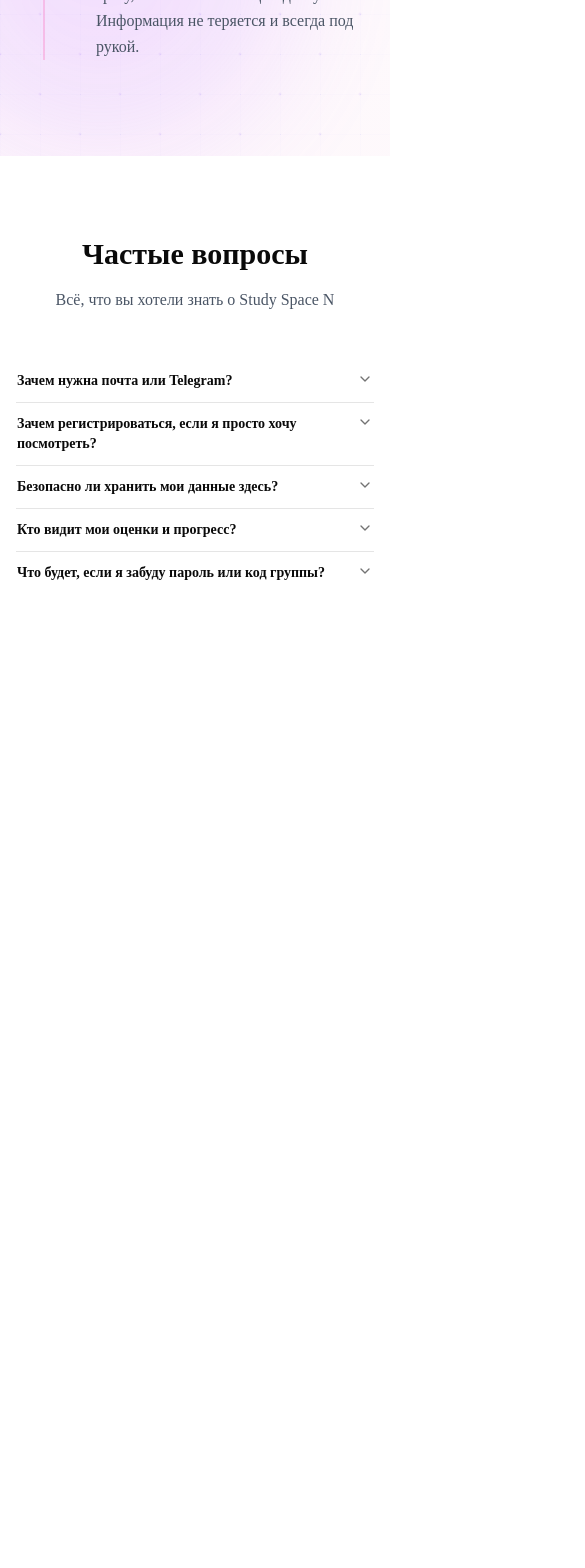
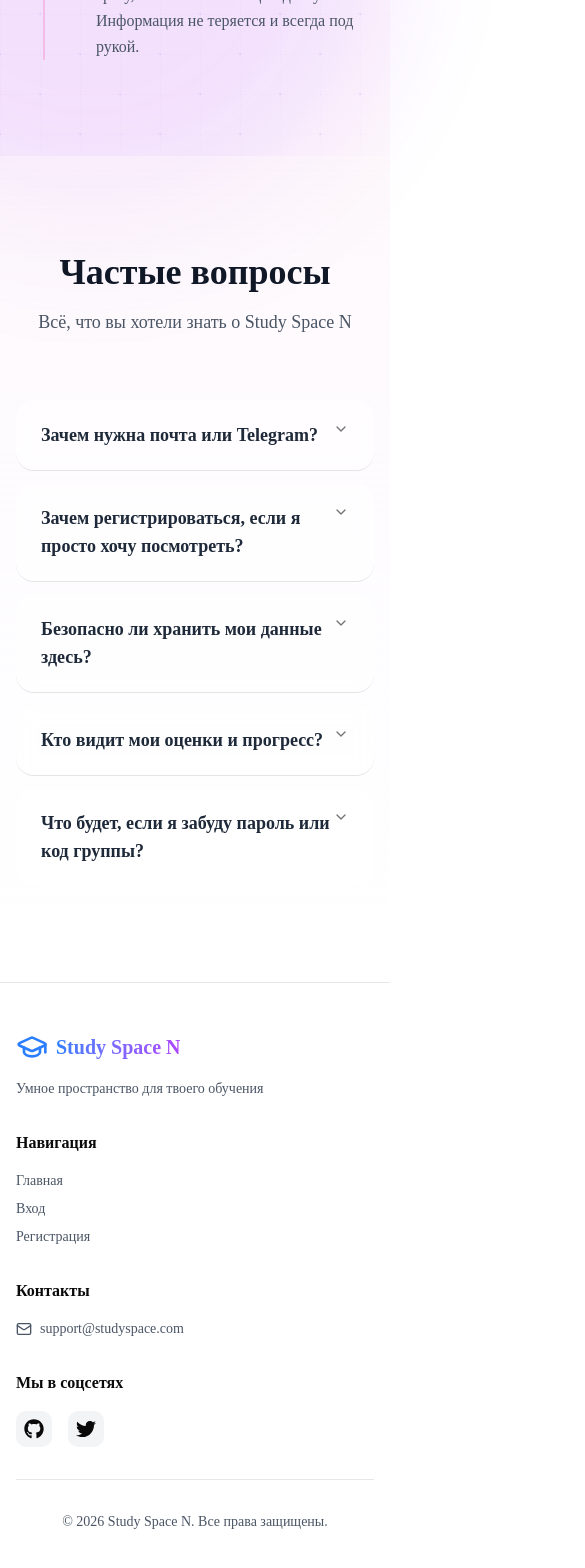
Before and after one commit to programmnik/study-space-n, a Next.js app: page / in a window 390 px wide. Shown: the part 6098-7666 px from the top of the page, 585 px wide, since content can reach past the window. Before the commit the page ends 6772 px from the top, so only its background shows below. Built offline with nearby package versions, Linux system fonts and the light colour scheme.

Commit message:
Footer добавлен на главную. некоторые коррекция в дизайне

```diff
--- a/app/page.tsx
+++ b/app/page.tsx
@@ -1,6 +1,7 @@
 import { FAQ } from "@/components/landing/FAQ";
 import { Features } from "@/components/landing/Features";
 import { FeaturesDetailed } from "@/components/landing/FeaturesDetailed";
+import { Footer } from "@/components/landing/Footer";
 import { Hero } from "@/components/landing/Hero";
 import { Slider } from "@/components/landing/Slider";
 import { Container } from "@/components/shared/Container";
@@ -18,6 +19,7 @@ export default function Home() {
       <Slider />
       <FeaturesDetailed />
       <FAQ />
+      <Footer />
 
     </main>
   </>
--- a/components/landing/FAQ.tsx
+++ b/components/landing/FAQ.tsx
@@ -4,6 +4,7 @@ import {
     AccordionItem,
     AccordionTrigger,
 } from '@/components/ui/accordion'
+import { ChevronDown } from 'lucide-react'
 
 const faqs = [
     {
@@ -30,22 +31,28 @@ const faqs = [
 
 export function FAQ() {
     return (
-        <section className="py-20">
-            <div className="container mx-auto px-4 max-w-3xl">
-                <h2 className="text-3xl md:text-4xl font-bold text-center mb-4">
+        <section className="relative py-24 bg-gradient-to-b from-pink-50/50 via-purple-50/30 to-white dark:from-pink-950/20 dark:via-purple-950/20 dark:to-slate-900">
+            <div className="container relative mx-auto px-4 max-w-3xl">
+                <h2 className="text-4xl md:text-5xl font-bold text-center mb-4 text-gray-900 dark:text-white">
                     Частые вопросы
                 </h2>
-                <p className="text-gray-600 dark:text-gray-400 text-center mb-12">
+                <p className="text-gray-600 dark:text-gray-400 text-center text-lg mb-16">
                     Всё, что вы хотели знать о Study Space N
                 </p>
 
-                <Accordion className="w-full">
+                <Accordion className="w-full space-y-3">
                     {faqs.map((faq, idx) => (
-                        <AccordionItem key={idx} value={`item-${idx}`}>
-                            <AccordionTrigger className="text-left font-semibold hover:no-underline">
-                                {faq.question}
+                        <AccordionItem
+                            key={idx}
+                            value={`item-${idx}`}
+                            className="border-0 bg-white/50 dark:bg-gray-800/30 backdrop-blur-sm rounded-2xl px-6 transition-all hover:bg-white/70 dark:hover:bg-gray-800/50"
+                        >
+                            <AccordionTrigger className="text-left py-5 hover:no-underline [&[data-state=open]>svg]:rotate-180">
+                                <span className="text-lg md:text-xl font-semibold text-gray-800 dark:text-gray-200">
+                                    {faq.question}
+                                </span>
                             </AccordionTrigger>
-                            <AccordionContent className="text-gray-600 dark:text-gray-400 leading-relaxed">
+                            <AccordionContent className="text-gray-600 dark:text-gray-400 text-base md:text-lg leading-relaxed pb-5">
                                 {faq.answer}
                             </AccordionContent>
                         </AccordionItem>
--- a/components/landing/FeaturesDetailed.tsx
+++ b/components/landing/FeaturesDetailed.tsx
@@ -42,7 +42,7 @@ export function FeaturesDetailed() {
     ];
 
     return (
-        <section className="relative py-24 overflow-hidden">
+        <section className="relative py-24">
             {/* Фон с сеткой */}
             <div className="absolute inset-0 bg-gradient-to-b from-blue-50/50 via-purple-50/30 to-pink-50/50 dark:from-blue-950/20 dark:via-purple-950/20 dark:to-pink-950/20">
                 {/* Сетка как в Prism */}
@@ -64,10 +64,10 @@ export function FeaturesDetailed() {
                     <rect width="100%" height="100%" fill="url(#dots)" />
                 </svg>
 
-                {/* Пульсирующие градиенты */}
-                <div className="absolute top-0 left-1/4 w-96 h-96 bg-blue-400/20 rounded-full blur-3xl animate-pulse" />
-                <div className="absolute bottom-0 right-1/4 w-96 h-96 bg-purple-400/20 rounded-full blur-3xl animate-pulse delay-1000" />
-                <div className="absolute top-1/2 left-1/2 -translate-x-1/2 -translate-y-1/2 w-96 h-96 bg-pink-400/10 rounded-full blur-3xl animate-pulse delay-2000" />
+                {/* Пульсирующие градиенты - теперь они выходят за пределы */}
+                <div className="absolute -top-28 left-64 w-[600px] h-[600px] bg-blue-400/20 rounded-full blur-3xl animate-pulse" />
+                <div className="absolute -bottom-20 -right-0 w-[600px] h-[600px] bg-purple-400/20 rounded-full blur-3xl animate-pulse delay-1000" />
+                <div className="absolute top-1/2 left-1/2 -translate-x-1/2 -translate-y-1/2 w-[500px] h-[500px] bg-pink-400/10 rounded-full blur-3xl animate-pulse delay-2000" />
             </div>
 
             {/* Декоративные SVG по бокам */}
@@ -111,7 +111,6 @@ export function FeaturesDetailed() {
 
             {/* Контент */}
             <div className="container relative mx-auto px-4 max-w-2xl z-10">
-
                 <div className="relative">
                     {/* Вертикальная линия времени */}
                     <div className="absolute left-[27px] top-0 bottom-0 w-0.5 bg-gradient-to-b from-blue-400 via-purple-400 to-pink-400 opacity-30" />
--- /dev/null
+++ b/components/landing/Footer.tsx
@@ -0,0 +1,60 @@
+import { GraduationCap, Mail } from 'lucide-react'
+import { FaGithub, FaTwitter } from 'react-icons/fa'
+import Link from 'next/link'
+
+export function Footer() {
+    return (
+        <footer className="border-t border-gray-200 dark:border-slate-700 bg-white dark:bg-slate-900">
+            <div className="container mx-auto px-4 py-12">
+                <div className="grid grid-cols-1 md:grid-cols-4 gap-8">
+                    <div>
+                        <Link href="/" className="flex items-center gap-2 mb-4">
+                            <GraduationCap className="w-8 h-8 text-blue-500" />
+                            <span className="text-xl font-bold bg-gradient-to-r from-blue-500 to-purple-500 bg-clip-text text-transparent">
+                                Study Space N
+                            </span>
+                        </Link>
+                        <p className="text-sm text-gray-600 dark:text-gray-400">
+                            Умное пространство для твоего обучения
+                        </p>
+                    </div>
+
+                    <div>
+                        <h4 className="font-semibold mb-4">Навигация</h4>
+                        <ul className="space-y-2 text-sm text-gray-600 dark:text-gray-400">
+                            <li><Link href="/" className="hover:text-blue-500 transition-colors">Главная</Link></li>
+                            <li><Link href="/login" className="hover:text-blue-500 transition-colors">Вход</Link></li>
+                            <li><Link href="/register" className="hover:text-blue-500 transition-colors">Регистрация</Link></li>
+                        </ul>
+                    </div>
+
+                    <div>
+                        <h4 className="font-semibold mb-4">Контакты</h4>
+                        <ul className="space-y-2 text-sm text-gray-600 dark:text-gray-400">
+                            <li className="flex items-center gap-2">
+                                <Mail className="w-4 h-4" />
+                                <span>support@studyspace.com</span>
+                            </li>
+                        </ul>
+                    </div>
+
+                    <div>
+                        <h4 className="font-semibold mb-4">Мы в соцсетях</h4>
+                        <div className="flex gap-4">
+                            <Link href="#" className="p-2 rounded-lg bg-gray-100 dark:bg-slate-800 hover:bg-gray-200 dark:hover:bg-slate-700 transition-colors">
+                                <FaGithub className="w-5 h-5" />
+                            </Link>
+                            <Link href="#" className="p-2 rounded-lg bg-gray-100 dark:bg-slate-800 hover:bg-gray-200 dark:hover:bg-slate-700 transition-colors">
+                                <FaTwitter className="w-5 h-5" />
+                            </Link>
+                        </div>
+                    </div>
+                </div>
+
+                <div className="border-t border-gray-200 dark:border-slate-700 mt-8 pt-8 text-center text-sm text-gray-600 dark:text-gray-400">
+                    © {new Date().getFullYear()} Study Space N. Все права защищены.
+                </div>
+            </div>
+        </footer>
+    )
+}
--- a/components/ui/accordion.tsx
+++ b/components/ui/accordion.tsx
@@ -39,8 +39,8 @@ function AccordionTrigger({
         {...props}
       >
         {children}
-        <ChevronDownIcon data-slot="accordion-trigger-icon" className="pointer-events-none shrink-0 group-aria-expanded/accordion-trigger:hidden" />
-        <ChevronUpIcon data-slot="accordion-trigger-icon" className="pointer-events-none hidden shrink-0 group-aria-expanded/accordion-trigger:inline" />
+        <ChevronDownIcon data-slot="accordion-trigger-icon" className="h-5 w-5 text-blue-500 dark:text-blue-400 transition-transform duration-200 pointer-events-none shrink-0 group-aria-expanded/accordion-trigger:hidden" />
+        <ChevronUpIcon data-slot="accordion-trigger-icon" className="h-5 w-5 text-blue-500 dark:text-blue-400 transition-transform duration-200 pointer-events-none hidden shrink-0 group-aria-expanded/accordion-trigger:inline" />
       </AccordionPrimitive.Trigger>
     </AccordionPrimitive.Header>
   )
--- a/package.json
+++ b/package.json
@@ -19,6 +19,7 @@
     "postcss": "^8.5.26",
     "react": "19.2.8",
     "react-dom": "19.2.8",
+    "react-icons": "^5.7.0",
     "shadcn": "^4.16.2",
     "tailwind-merge": "^3.6.0",
     "tw-animate-css": "^1.4.0"
```
Also changed, not shown: 1 other file (tests, documents, lock files or other folders).
